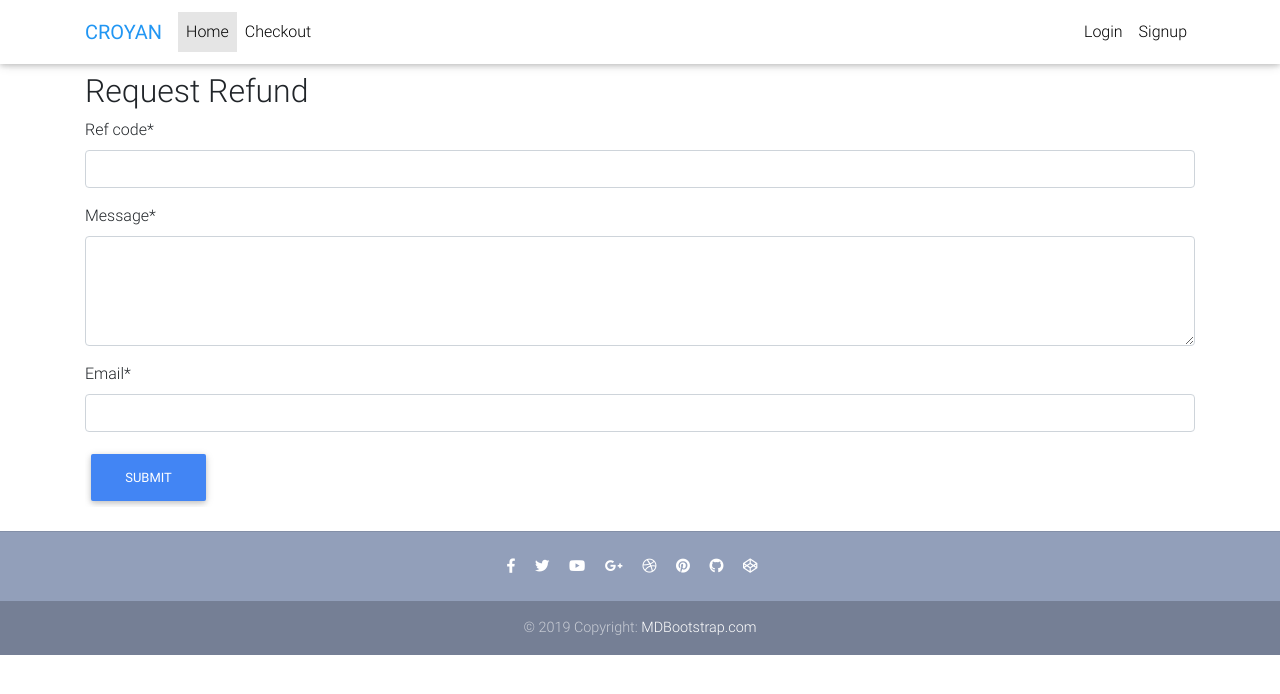
After one commit to ogulcandulger/e_commerce_w-Django, a Django app: page /request-refund/ in a window 1280 px wide. The commit adds this page. Shown: the top 694 px of the page. Run offline with Django 3.2, Linux system fonts and the light colour scheme; some libraries are stand-ins or nearby versions.

Commit message:
tut8 finished

```diff
--- a/my_app/forms.py
+++ b/my_app/forms.py
@@ -29,5 +29,11 @@ class CouponForm(forms.Form):
         'placehodler': 'Promo Code',
         'aria-label': "Recipient\'s username" ,
         'aria-describedby': "basic-addon2"
-    })
-    )
+    }))
+
+class RefundForm(forms.Form):
+    ref_code = forms.CharField()
+    message = forms.CharField(widget=forms.Textarea(attrs={
+        'rows': 4
+    }))
+    email = forms.EmailField()
--- a/my_app/urls.py
+++ b/my_app/urls.py
@@ -6,7 +6,8 @@ from .views import (
     OrderSummaryView,
     CheckoutView,
     PaymentView,
-    AddCouponView
+    AddCouponView,
+    RequestRefundView
 )
 
 app_name = "my_app"
@@ -22,6 +23,7 @@ urlpatterns = [
     path('payment/<payment_option>', PaymentView.as_view(), name='payment'),
     path('add-to-cart/<slug>/', views.add_to_cart, name='add-to-cart'),
     path('add-coupon/', AddCouponView.as_view(), name='add-coupon'),
+    path('request-refund/', RequestRefundView.as_view(), name='request-refund'),
     path('remove-from-cart/<slug>/', views.remove_from_cart, name='remove-from-cart'),
     path('remove-single-item-from-cart/<slug>/', views.remove_single_item_from_cart, name='remove-single-item-from-cart'),
     path('add-single-item-to-cart/<slug>/', views.add_single_item_to_cart, name='add-single-item-to-cart'),
--- a/my_app/views.py
+++ b/my_app/views.py
@@ -1,6 +1,6 @@
 from django.shortcuts import render
-from .models import Item, Order, OrderItem, BillingAddress, Payment, Coupon
-from .forms import CheckoutForm, CouponForm
+from .models import Item, Order, OrderItem, BillingAddress, Payment, Coupon, Refund
+from .forms import CheckoutForm, CouponForm,RefundForm
 from django.views.generic import ListView, DetailView, View
 from django.shortcuts import redirect, get_object_or_404
 from django.utils import timezone
@@ -11,11 +11,14 @@ from django.contrib.auth.mixins import LoginRequiredMixin
 from django.conf import settings
 import stripe
 stripe.api_key = settings.STRIPE_SECRET_KEY
-
+import random
+import string
 # `source` is obtained with Stripe.js; see https://stripe.com/docs/payments/accept-a-payment-charges#web-create-token
 
 # Create your views here.
 
+def create_ref_code():
+    return ''.join(random.choices(string.ascii_lowercase + string.digits, k=20))
 
 class HomeView(ListView):
     model = Item
@@ -114,6 +117,7 @@ class PaymentView(View):
 
             order.ordered = True
             order.payment = payment
+            order.ref_code = create_ref_code()
             order.save()
 
             messages.success(self.request, "Successful Payment")
@@ -324,3 +328,35 @@ class AddCouponView(View):
             except ObjectDoesNotExist:
                 messages.info(request, "You don't have an active order")
                 return redirect("my_app:checkout")
+
+class RequestRefundView(View):
+    def get(self, *args, **kwargs):
+        form = RefundForm()
+        context = {
+            'form': form
+        }
+        return render(self.request, "request_refund.html", context)
+
+    def post(self, *args, **kwargs):
+        form = RefundForm(self.request.POST or None)
+        if form.is_valid():
+            ref_code = form.cleaned_data.get('ref_code')
+            message = form.cleaned_data.get('message')
+            email = form.cleaned_data.get('email')
+            try:
+                order = Order.objects.get(ref_code=ref_code)
+                order.refund_requested = True
+                order.save()
+
+                refund = Refund()
+                refund.order = order
+                refund.reason = message
+                refund.email = email
+                refund.save()
+
+                messages.info(self.request, "Your request was recieved")
+                return redirect("my_app:request-refund")
+
+            except ObjectDoesNotExist:
+                messages.info(self.request, "This order does not exist")
+                return redirect("my_app:request-refund")
--- a/templates/order_snippet.html
+++ b/templates/order_snippet.html
@@ -17,6 +17,7 @@
         <span class="text-muted">${{ order_item.get_final_price }}</span>
       </li>
       {% endfor %}
+      {% if order.coupon %}
       <li class="list-group-item d-flex justify-content-between bg-light">
         <div class="text-success">
           <h6 class="my-0">Promo code</h6>
@@ -24,6 +25,7 @@
         </div>
         <span class="text-success">-${{ order.coupon.amount }}</span>
       </li>
+      {% endif %}
       <li class="list-group-item d-flex justify-content-between">
         <span>Total (USD)</span>
         <strong>${{ order.get_total }}</strong>
--- /dev/null
+++ b/templates/request_refund.html
@@ -0,0 +1,20 @@
+{% extends "base.html" %}
+{% load crispy_forms_tags %}
+
+{% block content %}
+  <!--Main layout-->
+  <main>
+    <div class="container">
+        <div class="table-responsive text-nowrap">
+            <h2>Request Refund</h2>
+            <form method="POST" action="">
+                {% csrf_token %}
+                {{ form|crispy}}
+                <button type="submit" class="btn btn-primary">Submit</button>
+            </form>
+
+        </div>
+    </div>
+  </main>
+
+  {% endblock content %}
```
Also changed, not shown: my_app/admin.py (+34 -2 lines), my_app/models.py (+18 -1 lines), my_app/migrations/0021_auto_20191123_1514.py (added), my_app/migrations/0022_order_ref_code.py (added), my_app/migrations/0023_refund.py (added).
